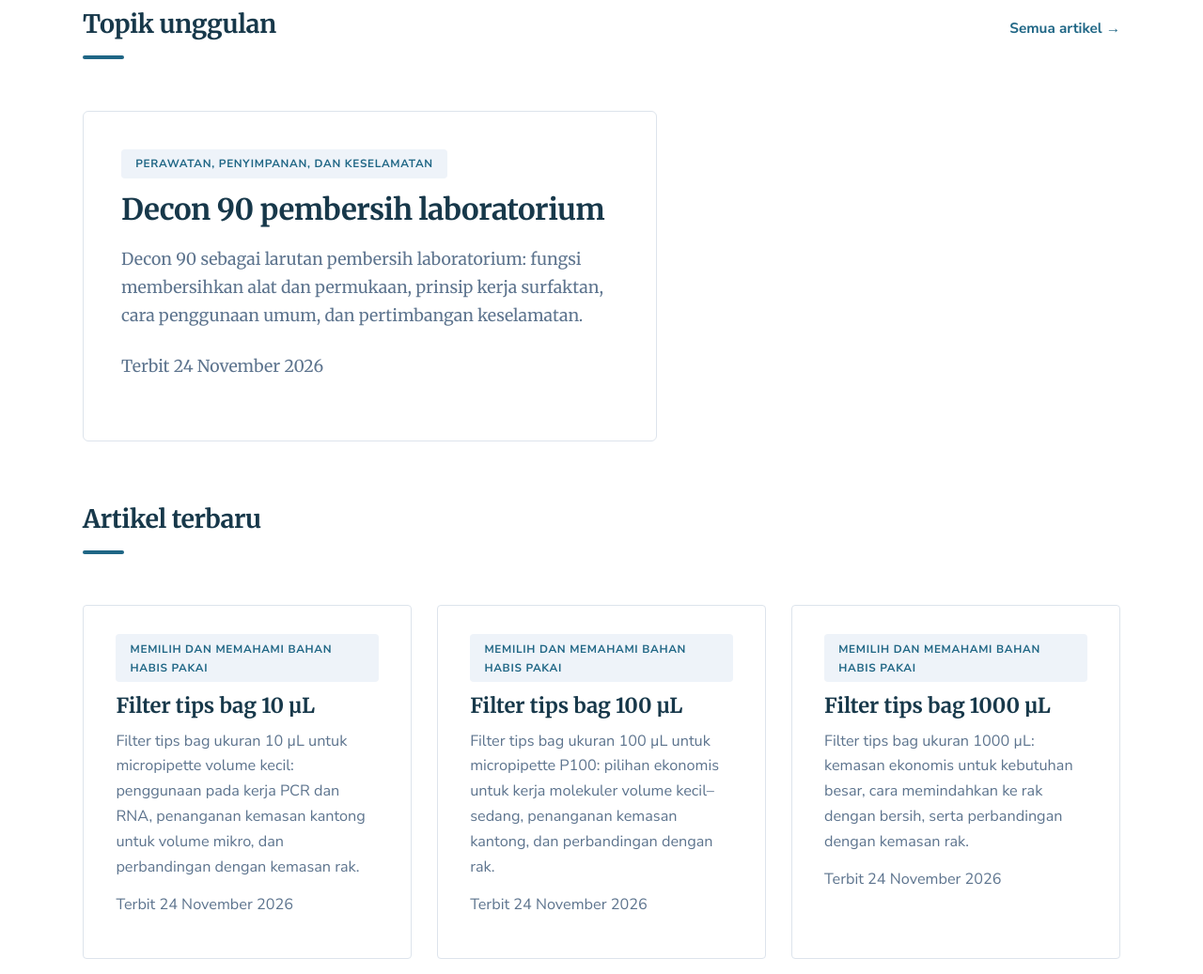
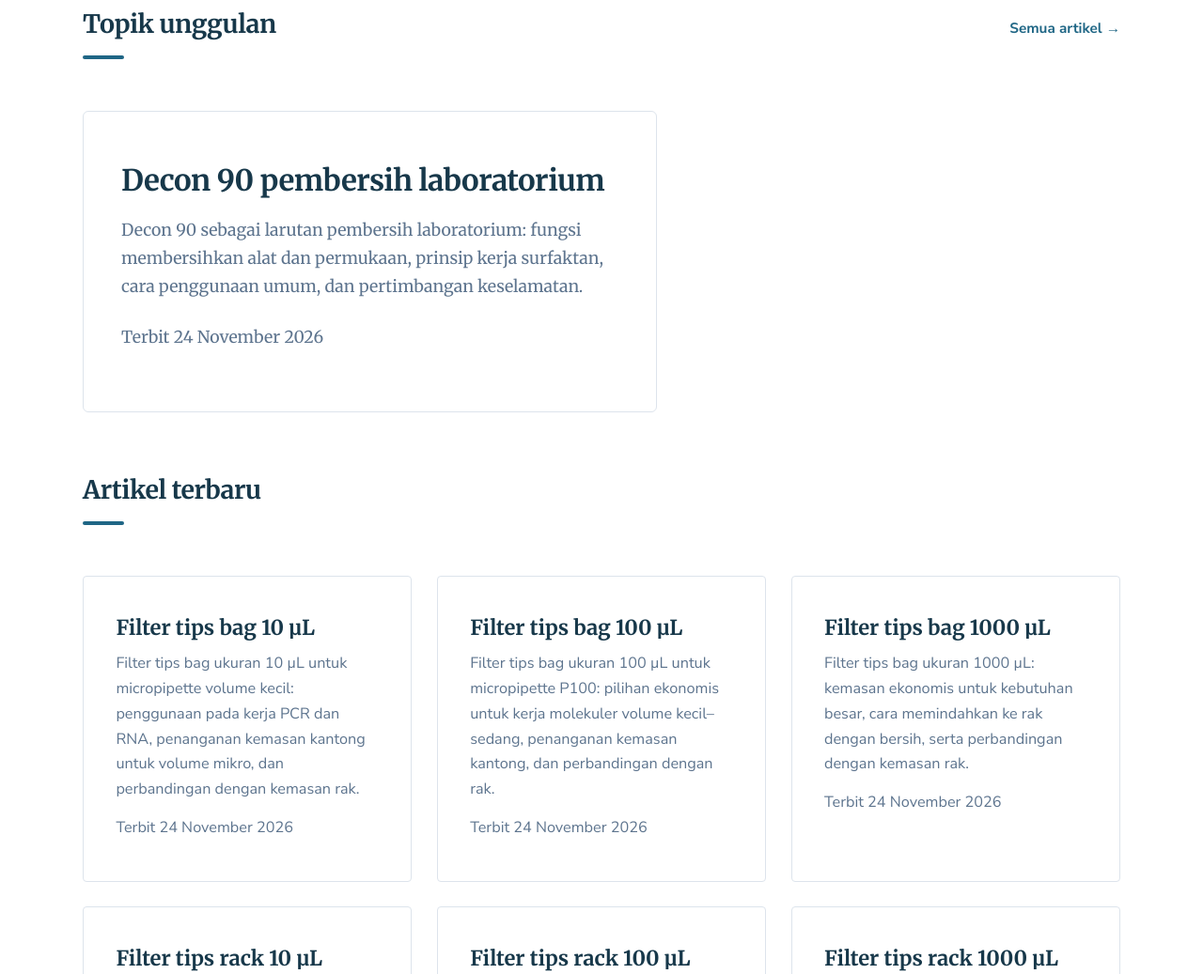
Before and after one commit to trigutomo/biolabpedia, an Astro site: page / in a window 1280 px wide. Shown: the part 758-1795 px from the top of the page at 94% size. Built offline with nearby package versions, Linux system fonts and the light colour scheme; Astro itself is replaced by a stand-in of ours.

Commit message:
remove-pillar-labels-all-pages

```diff
--- a/src/components/ArticleCard.astro
+++ b/src/components/ArticleCard.astro
@@ -3,19 +3,17 @@ interface Props {
   title: string;
   description: string;
   href: string;
-  pillarLabel?: string;
   publishedAt: Date;
   updatedAt?: Date;
 }
 
-const { title, description, href, pillarLabel, publishedAt, updatedAt } = Astro.props;
+const { title, description, href, publishedAt, updatedAt } = Astro.props;
 
 const fmt = (d: Date) =>
   d.toLocaleDateString('id-ID', { year: 'numeric', month: 'long', day: 'numeric' });
 ---
 
 <article class="article-row">
-  {pillarLabel && <a class="badge" href={`/artikel/?pillar=${encodeURIComponent(pillarLabel)}`}>{pillarLabel}</a>}
   <h3><a href={href}>{title}</a></h3>
   <p>{description}</p>
   <p class="meta">
--- a/src/pages/artikel/index.astro
+++ b/src/pages/artikel/index.astro
@@ -16,7 +16,6 @@ const articles = (await getCollection('articles'))
     href: `/artikel/${entry.id}/`,
   }));
 
-const pillarLabel = (id: string) => PILLAR_LIST.find((p) => p.id === id)?.label ?? id;
 const fmt = (d: Date) =>
   d.toLocaleDateString('id-ID', { year: 'numeric', month: 'long', day: 'numeric' });
 ---
@@ -67,9 +66,6 @@ const fmt = (d: Date) =>
               data-search={`${article.title} ${article.description} ${article.tags.join(' ')}`.toLowerCase()}
             >
               <article class="article-row">
-                <a class="badge" href={`/artikel/?pillar=${article.pillar}`}>
-                  {pillarLabel(article.pillar)}
-                </a>
                 <h3>
                   <a href={article.href}>{article.title}</a>
                 </h3>
--- a/src/pages/index.astro
+++ b/src/pages/index.astro
@@ -11,8 +11,6 @@ const featured = articles.filter((a) => a.data.featured);
 const lead = featured[0] ?? articles[0];
 const sideFeatured = featured.slice(1, 4);
 const latest = articles.filter((a) => a.id !== lead?.id).slice(0, 6);
-
-const pillarLabel = (id: string) => PILLAR_LIST.find((p) => p.id === id)?.label ?? id;
 
 const fmt = (d: Date) =>
   d.toLocaleDateString('id-ID', { year: 'numeric', month: 'long', day: 'numeric' });
@@ -64,9 +62,6 @@ const pillarDesc: Record<string, string> = {
         {
           lead && (
             <article class="featured-lead">
-              <a class="badge" href={`/artikel/?pillar=${lead.data.pillar}`}>
-                {pillarLabel(lead.data.pillar)}
-              </a>
               <h3>
                 <a href={`/artikel/${lead.id}/`}>{lead.data.title}</a>
               </h3>
@@ -83,9 +78,6 @@ const pillarDesc: Record<string, string> = {
           {
             sideFeatured.map((article) => (
               <article class="featured-item">
-                <a class="badge" href={`/artikel/?pillar=${article.data.pillar}`}>
-                  {pillarLabel(article.data.pillar)}
-                </a>
                 <h3>
                   <a href={`/artikel/${article.id}/`}>{article.data.title}</a>
                 </h3>
@@ -110,7 +102,6 @@ const pillarDesc: Record<string, string> = {
               title={article.data.title}
               description={article.data.description}
               href={`/artikel/${article.id}/`}
-              pillarLabel={pillarLabel(article.data.pillar)}
               publishedAt={article.data.publishedAt}
               updatedAt={article.data.updatedAt}
             />
--- a/src/styles/global.css
+++ b/src/styles/global.css
@@ -565,27 +565,6 @@ img {
   font-size: 0.905rem;
   color: var(--color-muted);
   line-height: 1.55;
-}
-
-/* ===== Meta / badges ===== */
-.badge {
-  display: inline-block;
-  font-family: var(--font-sans);
-  font-size: 0.735rem;
-  font-weight: 700;
-  letter-spacing: 0.06em;
-  text-transform: uppercase;
-  color: var(--color-primary);
-  background: var(--color-code-bg);
-  border-radius: 4px;
-  padding: 0.35rem 0.95rem;
-  text-decoration: none;
-  width: fit-content;
-}
-
-.badge:hover {
-  background: var(--color-primary);
-  color: #fff;
 }
 
 .meta {
```
